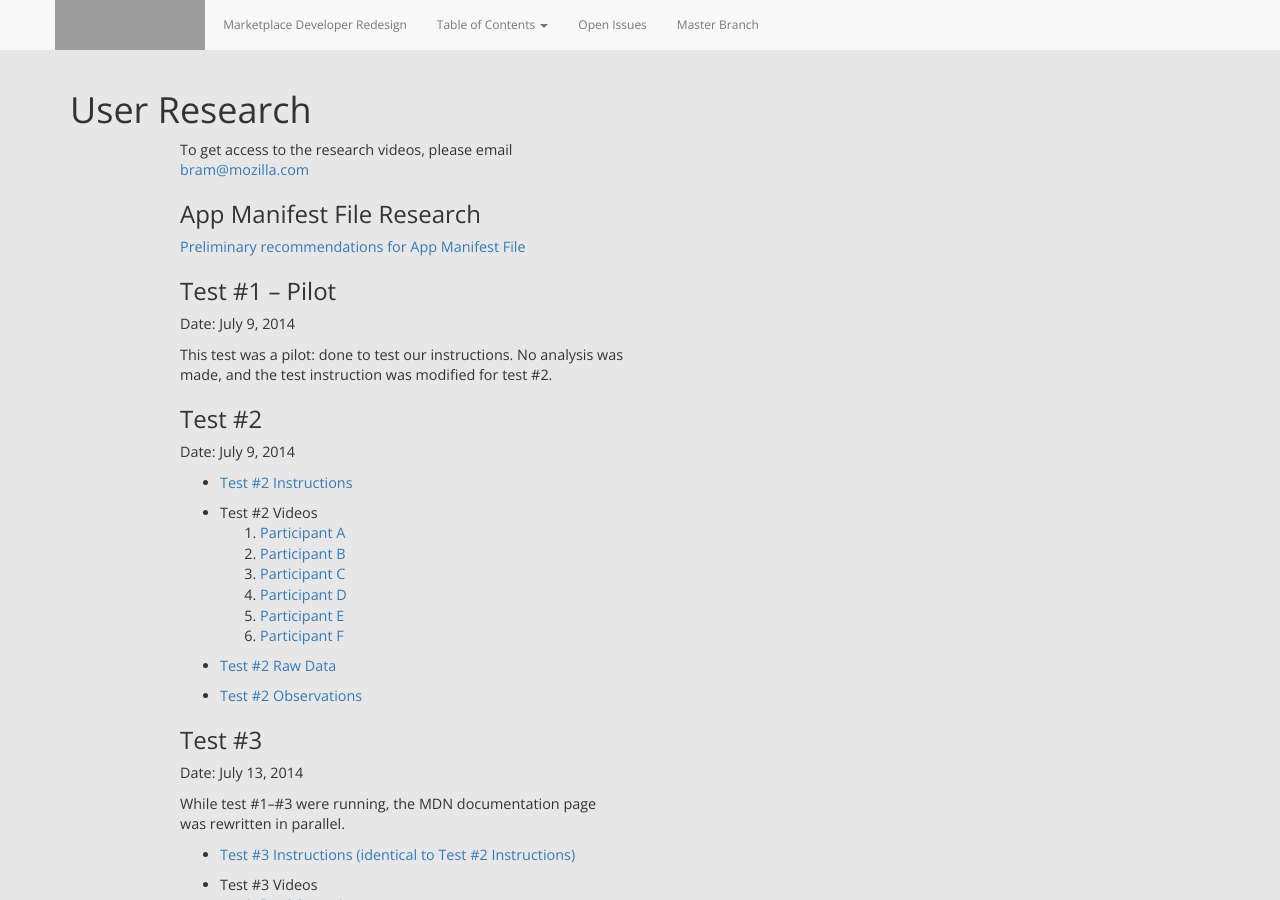
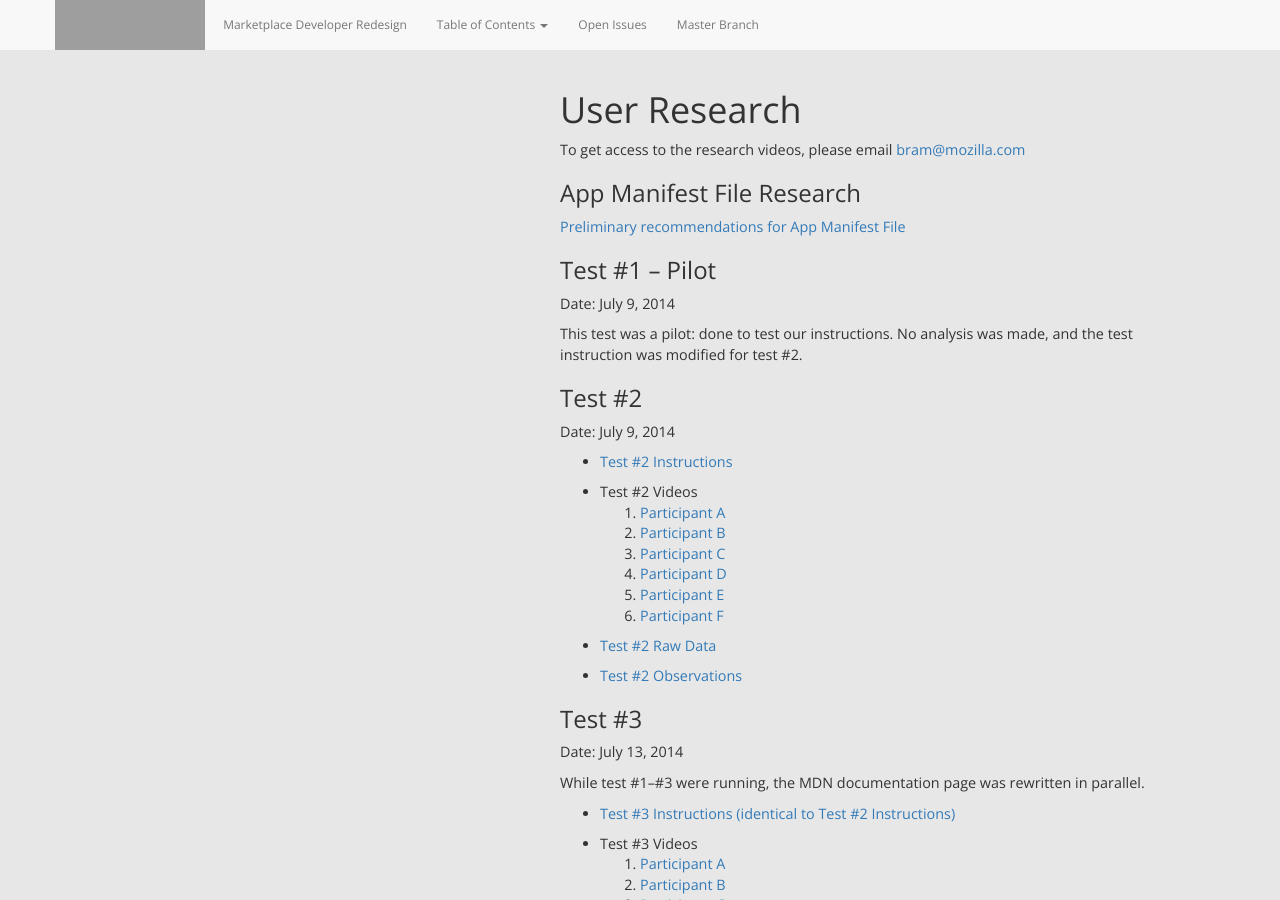
Before and after one commit to MarketplaceUX/devhub-redesign, a Jekyll site: the page built from research/index.html, in a window 1280 px wide and 900 px high. Built offline with Jekyll 4.4.1, drawn with Linux system fonts in a browser that asks for light colours; nearby versions of some CDN libraries; grey boxes are pictures that could not be loaded.

Commit message:
Change page template

```diff
--- a/research/index.html
+++ b/research/index.html
@@ -4,14 +4,10 @@ multipage: false
 ---
 
 <div class="container">
-	<h1>User Research</h1>
 
-	<!-- Pagination. If you have more than one page, set the multipage variable in the Frontmatter to true. Editing the pagination code happens in /_includes/homePagination.html. -->
-	{% if page.multipage %}
-		{% include homePagination.html %}
-	{% endif %}
+  <div class="col-sm-8 col-sm-offset-4 col-md-8 col-md-offset-4 col-lg-7 col-lg-offset-5">
 
-	<div class="col-sm-6 col-md-6 col-lg-5 col-lg-offset-1">
+  	<h1>User Research</h1>
 
 	  <p class="longText">To get access to the research videos, please email <a href="mailto:bram@mozilla.com" rel="nofollow">bram@mozilla.com</a>
 
@@ -173,4 +169,9 @@ multipage: false
 	    <li><a href="https://docs.google.com/a/mozilla.com/document/d/19Lg4GWAtOELSEi3zpAlDEZbmOCC5t82wGmSc4Sl383Q/edit">Test #2 Observations</a></li>
 	  </ul>
 
+    <!-- Pagination. If you have more than one page, set the multipage variable in the Frontmatter to true. Editing the pagination code happens in /_includes/homePagination.html. -->
+  	{% if page.multipage %}
+  		{% include homePagination.html %}
+  	{% endif %}
+
 	</div>
```
